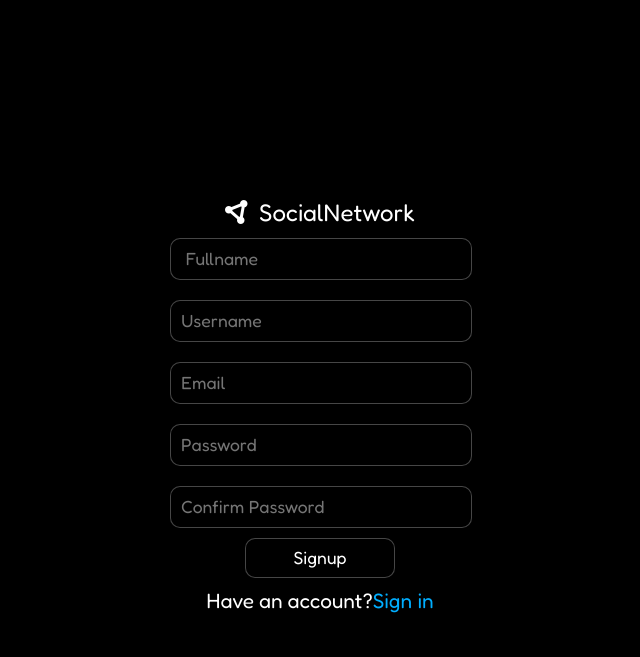
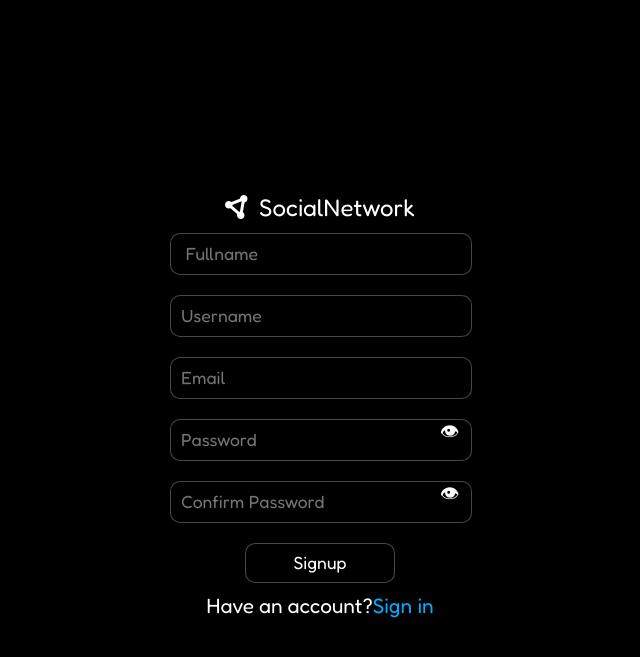
Before and after one commit to Hemanath-Kumar/SocialNetwork, a Django app: page /signup in a window 1280 px wide. Shown: the top 657 px of the page, without its empty margins (320-960 px from the left). Run offline with Django 5.2, Linux system fonts and the light colour scheme; some web fonts are replaced.

Commit message:
Added some feature in signup

```diff
--- a/core/static/1.py
+++ /dev/null
@@ -1,6 +0,0 @@
-import datetime
-
-currenttime=datetime.datetime.now().strftime("%H:%M:%S")
-
-
-print(currenttime)
--- a/core/static/css/signup/signup.css
+++ b/core/static/css/signup/signup.css
@@ -63,7 +63,27 @@ input{
     text-indent: 10px;
 }
 
+.passwordcontainer{
+    display: flex;
+}
 
+form span{
+    font-size: 0.9rem;
+}
+
+.password{
+
+    position: relative;
+
+}
+
+.show{
+    color: white;
+    cursor: pointer;
+    position: absolute;
+    left: 90%;
+    bottom: 25%;
+}
 
 button{
 
--- a/core/templates/signup/signup.html
+++ b/core/templates/signup/signup.html
@@ -36,10 +36,22 @@
             <input  type="email" placeholder="Email" id="email" name="emailaddress">
             <span id ="email-feedback"> </span>
 
-            <input  type="password" placeholder="Password" id="password" name="password">
-            <span> </span>
 
-            <input  type="password" placeholder="Confirm Password" id="confirmpassword" name="confirmpassword" >
+            <div class="password">
+
+                <input  type="password" placeholder="Password" id="password" name="password" oninput="checkpass()">
+                <a class="show" onclick="togglePassword()">👁</a>
+
+            </div>
+            <span id ="PasswordCheckComment"> </span>
+
+            <div class="password">
+                <input  type="password" placeholder="Confirm Password" id="confirmpassword" name="confirmpassword" oninput="confirmpass()">
+                <a class="show" onclick="toggleconfirmPassword()">👁</a>
+            </div>
+
+            <span id ="ConfirmPasswordCheckComment"> </span>
+
             <button>Signup</button>
             {% for message in messages %}
                 {{message}}
@@ -47,7 +59,80 @@
         </form>
         <p class="signin_detail">Have an account?<a href="{% url "signin" %}"> Sign in</a> </p>
     </div>
+
+
+    {% block script %}
     <script>
+
+
+
+        function togglePassword() {
+                let passwordInput = document.getElementById("password");
+
+                if (passwordInput.type === "password") {
+                    passwordInput.type = "text";
+
+                } else {
+                    passwordInput.type = "password";
+
+                }
+        }
+
+        function toggleconfirmPassword() {
+                let passwordInput = document.getElementById("confirmpassword");
+
+                if (passwordInput.type === "password") {
+                    passwordInput.type = "text";
+
+                } else {
+                    passwordInput.type = "password";
+
+                }
+        }
+
+        function checkpass(){
+
+            let password=document.getElementById("password").value;
+            let specialCharPattern = /[!@#$%^&*(),.?":{}|<>]/;
+            let PasswordCheckComment=document.getElementById("PasswordCheckComment");
+
+            if (password.length < 6){
+
+                PasswordCheckComment.textContent="Password must have minimum 6 character and One special character";
+
+            }
+            else{
+
+                if (specialCharPattern.test(password)){
+
+                    PasswordCheckComment.textContent=""
+
+
+                } else{
+                    PasswordCheckComment.textContent="Add special character";
+                }
+            }
+
+        }
+
+        function confirmpass(){
+
+            let password=document.getElementById("password").value;
+            let confirmpassword=document.getElementById("confirmpassword").value;
+            let ConfirmPasswordCheckComment=document.getElementById("ConfirmPasswordCheckComment");
+
+            if (password == confirmpassword){
+                console.log(password)
+                console.log(confirmpassword)
+                ConfirmPasswordCheckComment.textContent="correct"
+            }
+            else{
+                console.log("asss")
+                ConfirmPasswordCheckComment.textContent="Mismatch"
+            }
+        }
+
+
             $(document).ready(function() {
                 $('#username').on('input', function() {
                     var username = $(this).val();
@@ -91,6 +176,7 @@
             });
 
     </script>
+    {% endblock %}
     {% comment %} <script src="{% static "js\signup\signup.js" %}"></script> {% endcomment %}
 </body>
 </html>
--- a/socialnetwork/settings.py
+++ b/socialnetwork/settings.py
@@ -81,7 +81,7 @@ DATABASES = {
         'NAME': 'socialnetwork',
         'USER': 'root',
         'PASSWORD': 'root',
-        'HOST': 'localhost',  # or the hostname where your MySQL server is running
+        'HOST': '127.0.0.1',  # or the hostname where your MySQL server is running
         'PORT': '3306',      # or the port on which your MySQL server is listening
     }
     }
```
Also changed, not shown: core/static/css/setting/setting.css (+5 -4 lines), core/templates/setting/setting.html (+8 -5 lines), core/media/post/warren-bh4LQHcOcxE-unsplash.jpg (added), core/media/profileimage/warren-bh4LQHcOcxE-unsplash.jpg (added).
